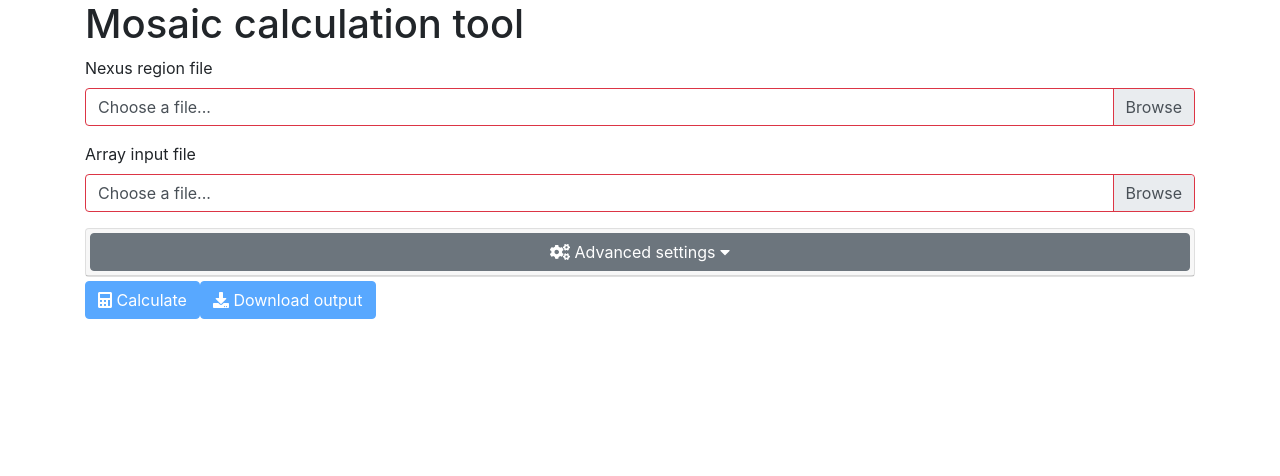
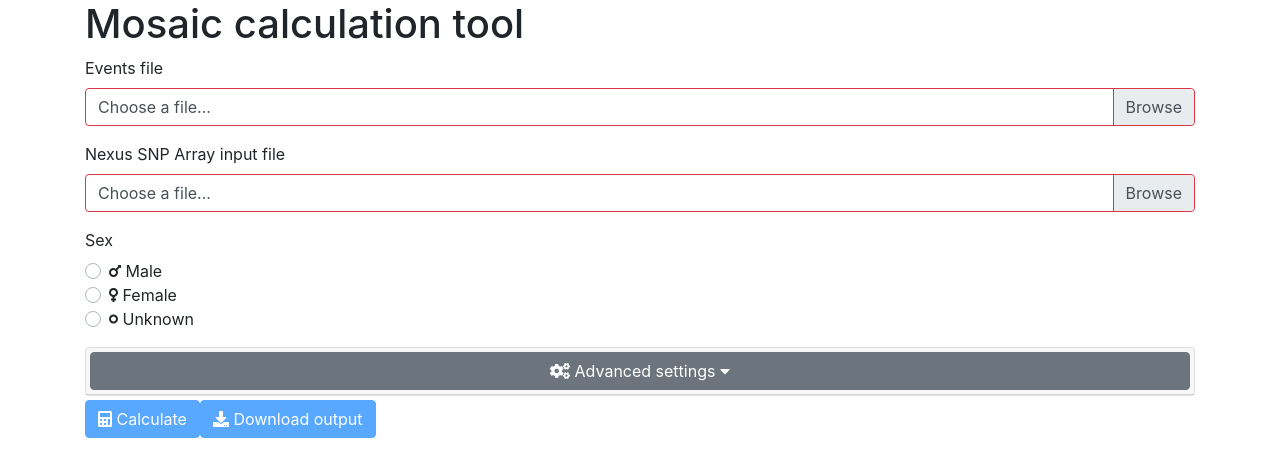
Before and after one commit to molgenis/molgenis-app-mosaic-calculator, a Vue app: page / in a window 1280 px wide. Shown: the top 476 px of the page. Built offline with nearby package versions, Linux system fonts and the light colour scheme.

Commit message:
Add sex selection

```diff
--- a/src/components/MosaicCalculationUI.vue
+++ b/src/components/MosaicCalculationUI.vue
@@ -7,8 +7,15 @@
     </b-row>
     <b-row>
       <b-col>
-        <file-input id="nexus" label="Nexus region file"/>
-        <file-input id="array" label="Array input file"/>
+        <file-input id="nexus" label="Events file"/>
+        <file-input id="array" label="Nexus SNP Array input file"/>
+        <b-form-group label="Sex">
+          <b-form-radio-group id="sex" v-model="selectedSex" name="sexSelection" stacked>
+            <b-form-radio value="m"><font-awesome-icon icon="mars"/> Male</b-form-radio>
+            <b-form-radio value="f"><font-awesome-icon icon="venus"/> Female</b-form-radio>
+            <b-form-radio :value="u"><font-awesome-icon icon="genderless"/> Unknown</b-form-radio>
+          </b-form-radio-group>
+        </b-form-group>
       </b-col>
     </b-row>
     <b-row>
@@ -34,6 +41,7 @@
   components: { FileInput, SettingsPanel },
   data () {
     return {
+      selectedSex: '',
       filesLoaded: false,
       output: false
     }
--- a/src/main.ts
+++ b/src/main.ts
@@ -6,12 +6,12 @@
 import 'bootstrap-vue/dist/bootstrap-vue.css'
 
 import { library } from '@fortawesome/fontawesome-svg-core'
-import { faCaretDown, faCaretUp, faCogs, faSync, faCalculator, faDownload } from '@fortawesome/free-solid-svg-icons'
+import { faCaretDown, faCaretUp, faCogs, faSync, faCalculator, faDownload, faMars, faVenus, faGenderless } from '@fortawesome/free-solid-svg-icons'
 import { FontAwesomeIcon } from '@fortawesome/vue-fontawesome'
 
 Vue.use(BootstrapVue)
 
-library.add(faCaretDown, faCaretUp, faCogs, faSync, faCalculator, faDownload)
+library.add(faCaretDown, faCaretUp, faCogs, faSync, faCalculator, faDownload, faMars, faVenus, faGenderless)
 
 Vue.component('font-awesome-icon', FontAwesomeIcon)
 
```
